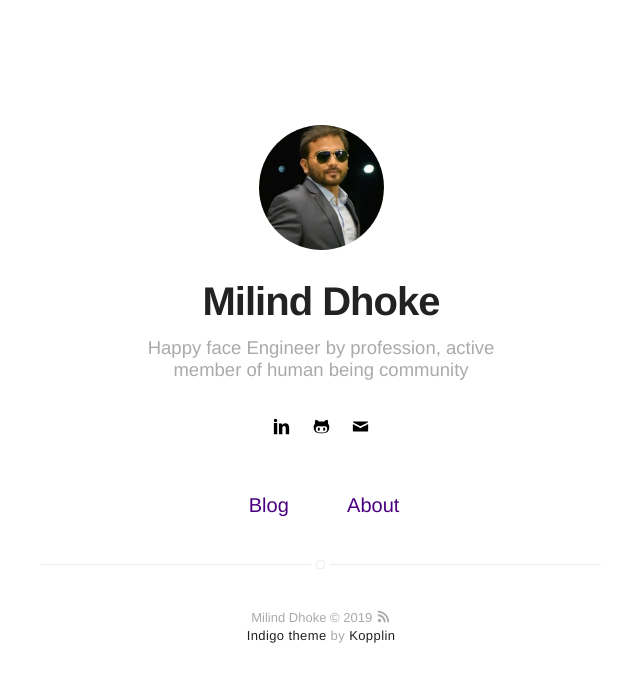
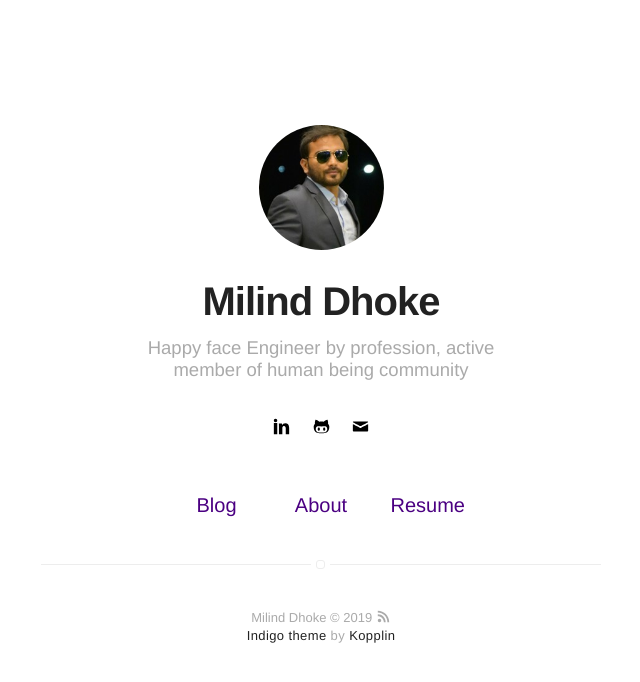
Before and after one commit to dmilind/dmilind.github.io, a Jekyll site: the page built from index.html, in a window 1280 px wide. Shown: the top 682 px of the page, without its empty margins (319-959 px from the left). Built offline with Jekyll 4.4.1, drawn with Linux system fonts in a browser that asks for light colours.

Commit message:
Resume not loading

```diff
--- a/_config.yml
+++ b/_config.yml
@@ -16,7 +16,7 @@ about-picture: assets/images/me.jpg
 resume: true
 resume-external: false
 # resume-url: assets/resume/latestme.pdf
-resume: assets/resume/latestme.pdf
+url : https://dmilind.github.io/assets/resume/latestme.pdf
 
 url: https://dmilind.github.io
 # your url: http://USERNAME.github.io
--- a/_includes/nav.html
+++ b/_includes/nav.html
@@ -32,7 +32,7 @@
 
         {% if site.resume == true %}
             <li class="item">
-                <a class="link" href="{% if site.resume-external %}{{ site.resume-url }}{% else %}{{ site.url }}/{{ site.resume-url }}{% endif %}">Résumé</a>
+                <a class="link" href="{% if site.resume-external %}{{ site.resume-url }}{% else %}{{ site.url }}/{{ site.resume-url }}{% endif %}">Resume</a>
             </li>
         {% endif %}
     </ul>
```
